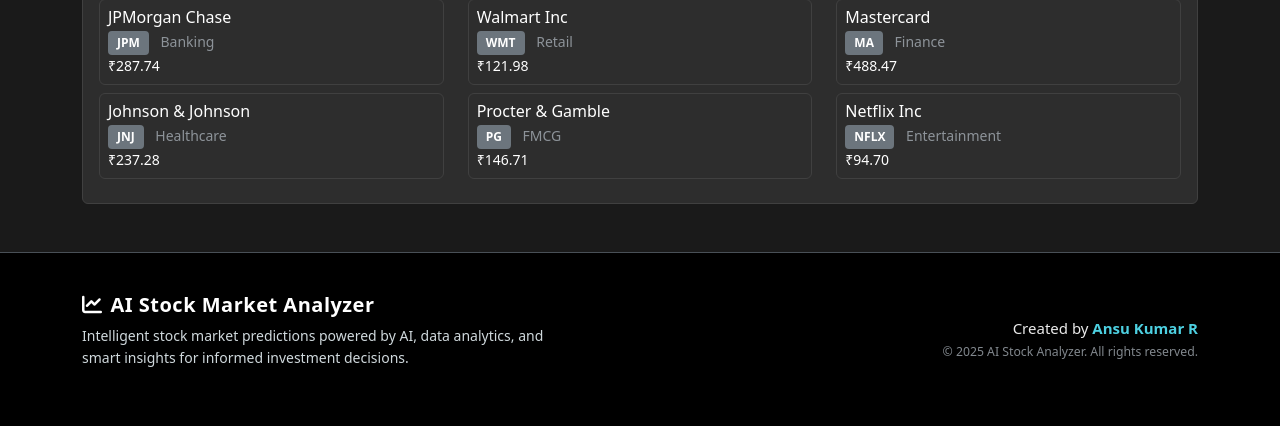
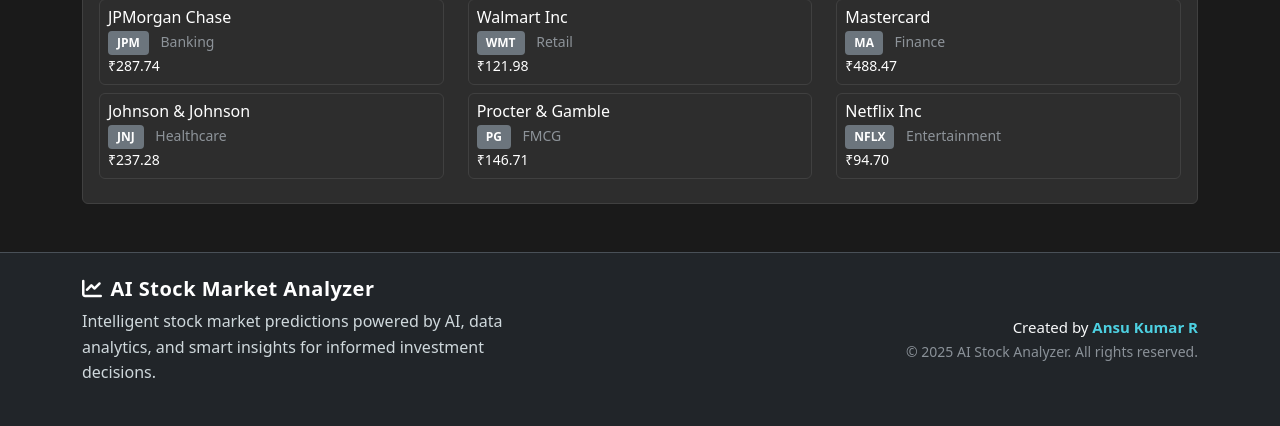
Before and after one commit to AnsuKumar05/Stock-Mind-AI, a Flask app: page /company_comparison in a window 1280 px wide. Shown: the part 1777-2203 px from the top of the page. Run offline with Flask 3, Linux system fonts and the light colour scheme; the visitor is signed in with stand-in values (Sample User, id 1); some libraries are stand-ins or nearby versions.

Commit message:
Update base.html

```diff
--- a/templates/base.html
+++ b/templates/base.html
@@ -99,7 +99,7 @@
     </main>
 
 <!-- Footer -->
-<footer class="footer-dark mt-5">
+<footer class="bg-dark text-light mt-5 py-4">
     <div class="container">
         <div class="row align-items-center">
 
```
